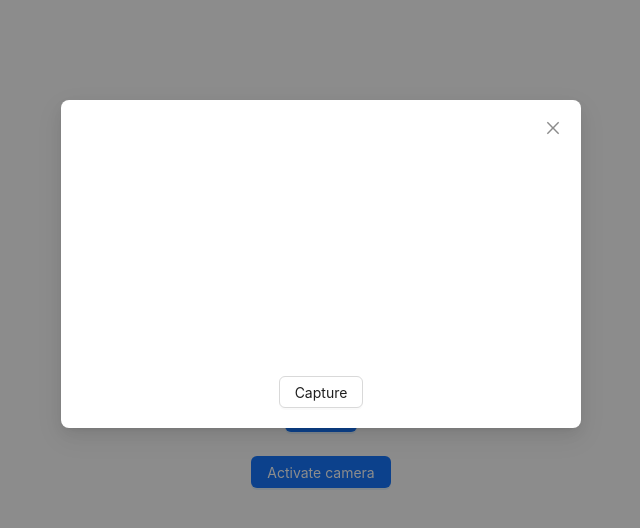
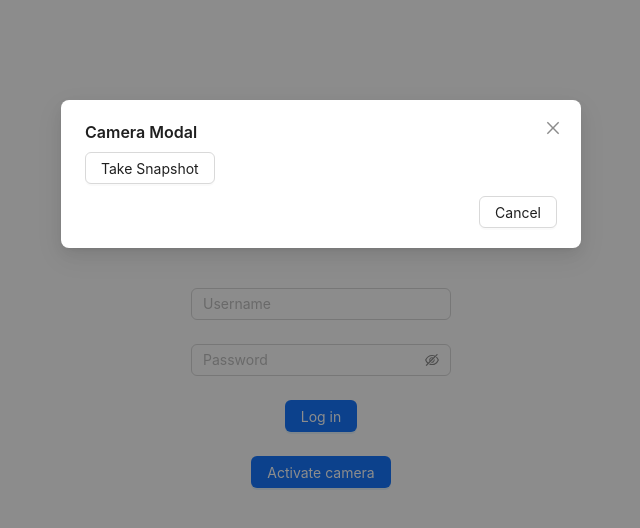
Before and after one commit to Eduardo01004/Desarrollo-IA-Practica-Final, a React (Vite) app in the folder Frontend/Face-Detection/: page / in a window 1280 px wide. Both pictures are taken after a click on the button "Activate camera". Shown: the top 528 px of the page, without its empty margins (319-959 px from the left). Built offline with nearby package versions, Linux system fonts and the light colour scheme; no server answers.

Commit message:
captura de imagen a la camara

```diff
--- a/Frontend/Face-Detection/src/App.jsx
+++ b/Frontend/Face-Detection/src/App.jsx
@@ -1,4 +1,4 @@
-import { useState,useRef } from 'react'
+import { useState,useRef,useEffect } from 'react'
 import reactLogo from './assets/react.svg'
 import viteLogo from '/vite.svg'
 import './App.css'
@@ -8,10 +8,22 @@ import {  Modal } from "antd";
 import Webcam from 'react-webcam';
 
 function App() {
-  const webcamRef = useRef(null);
+  const videoRef = useRef(null);
 
   const [isCameraVisible, setIsCameraVisible] = useState(false);
+  const [imageSrc, setImageSrc] = useState(null);
+  const [videoStream, setVideoStream] = useState(null);
+  const [imageData, setImageData] = useState(null);
 
+
+  const takeSnapshot = () => {
+    const canvas = document.createElement('canvas');
+    canvas.width = videoRef.current.videoWidth;
+    canvas.height = videoRef.current.videoHeight;
+    canvas.getContext('2d').drawImage(videoRef.current, 0, 0, canvas.width, canvas.height);
+    const dataUrl = canvas.toDataURL('image/png');
+    setImageData(dataUrl);
+  };
   const handleCameraClick = () => {
     setIsCameraVisible(true);
   };
@@ -26,14 +38,45 @@ function App() {
 
   const capture = () => {
     const imageSrc = webcamRef.current.getScreenshot();
-    onCapture(imageSrc);
+    setImageSrc(imageSrc);
+    console.log(imageSrc)
   };
+
+  const openCamera = () => {
+    setIsCameraVisible(true);
+     navigator.mediaDevices
+      .getUserMedia({ video: true })
+      .then((stream) => {
+        //console.log(stream)
+        setVideoStream(stream);
+      })
+      .catch((error) => {
+        console.log("Unable to access camera:", error);
+      });
+  };
+
+  const closeCamera = () => {
+    if (videoStream) {
+      videoStream.getTracks().forEach((track) => {
+        track.stop();
+      });
+      setVideoStream(null);
+    }
+  };
+
 
 
 
   const onFinish = (values) => {
     console.log('Received values of form: ', values);
   };
+
+  useEffect(() => {
+    if (videoRef.current) {
+      videoRef.current.srcObject = videoStream;
+    }
+  }, [videoStream]);
+
 
 
   return (
@@ -64,21 +107,36 @@ function App() {
     </Form.Item>
 
     <Form.Item>
-      <Button type="primary" onClick={handleCameraClick}>
+      <Button type="primary" onClick={openCamera}>
         Activate camera
       </Button>
-      <Modal open={isCameraVisible} onCancel={handleCancel} footer={null}>
-      <div style={{ display: 'flex', justifyContent: 'center' }}>
-        <Webcam
-          audio={false}
-          ref={webcamRef}
-          screenshotFormat="image/jpeg"
-          style={{ width: '100%', maxWidth: '500px' }}
+
+
+      <Modal
+      title="Camera Modal"
+      open={isCameraVisible}
+      onCancel={handleCancel}
+      afterClose={closeCamera}
+      footer={[
+        <Button key="back" onClick={handleCancel}>
+          Cancel
+        </Button>,
+      ]}
+    >
+      <div>
+        {videoStream && (
+          <video
+          ref={videoRef}
+          autoPlay
+          style={{ width: '480px', height: '480px' }}
+
         />
+        )  }
       </div>
-      <div style={{ display: 'flex', justifyContent: 'center', marginTop: '20px' }}>
-        <Button onClick={capture}>Capture</Button>
-      </div>
+      <Button onClick={takeSnapshot}>Take Snapshot</Button>
+      {imageData && (
+        <img src={imageData} alt="Snapshot" />
+      )}
     </Modal>
 
     </Form.Item>
```
